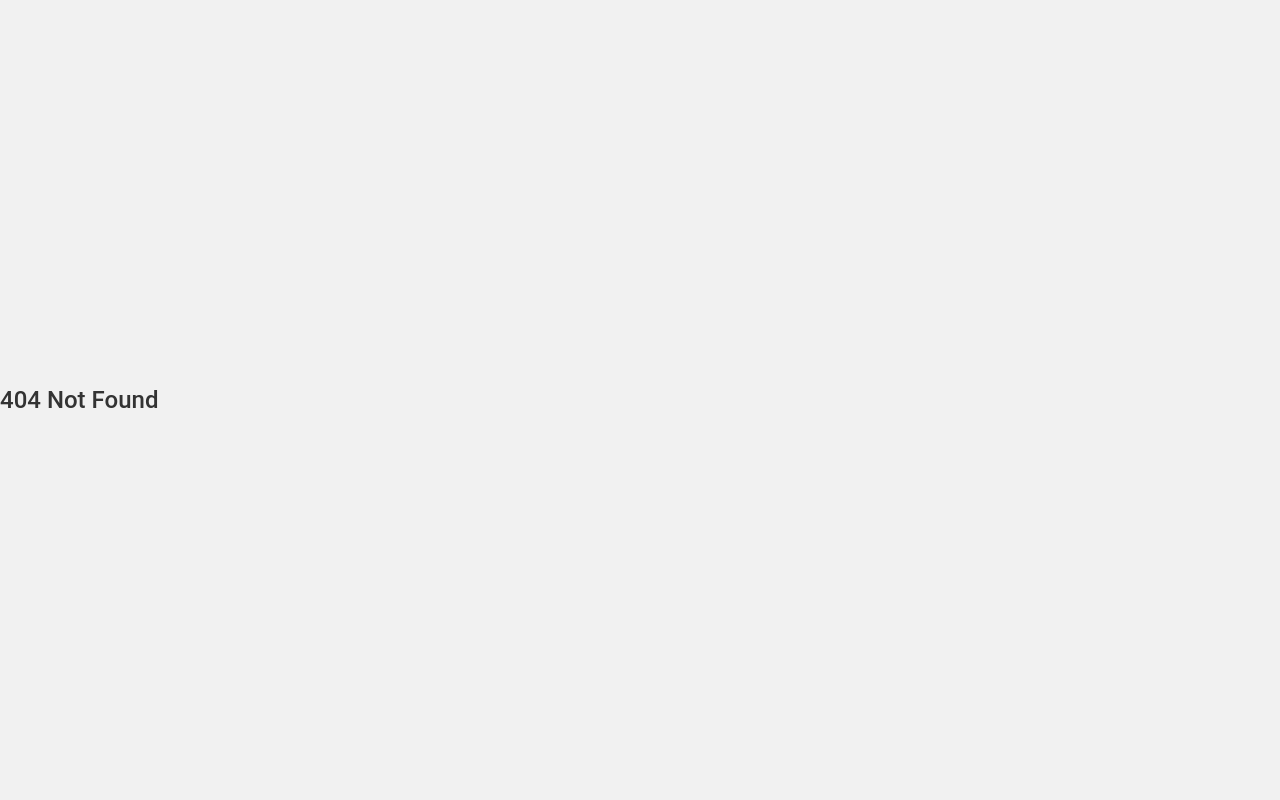
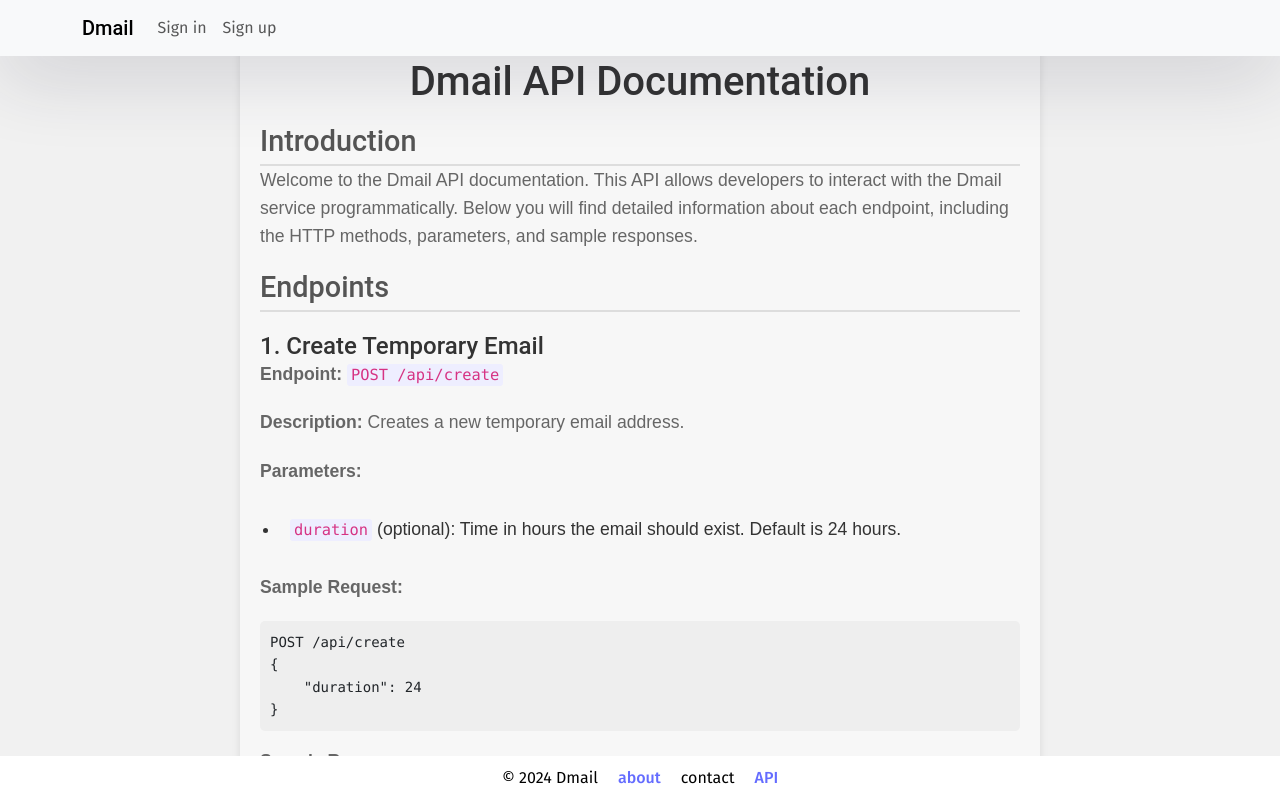
Before and after one commit to AJasem/imap, a React (Vite) app in the folder ipam/: page /api in a window 1280 px wide. Before the commit this address had no page. Shown: the top 800 px of the page. Built offline with nearby package versions, Linux system fonts and the light colour scheme.

Commit message:
added about and api examble  pages

```diff
--- a/ipam/src/App.jsx
+++ b/ipam/src/App.jsx
@@ -1,4 +1,3 @@
-// https://661545a02812521d6f7d97e0--lovely-otter-b1036e.netlify.app/sign-up
 import React from "react";
 import "../node_modules/bootstrap/dist/css/bootstrap.min.css";
 import "./App.css";
@@ -7,6 +6,7 @@ import MailBox from "./components/MailBox.jsx";
 import SignUpPage from "./pages/SignUpPage.jsx";
 import LoginPage from "./pages/LoginPage.jsx";
 import About from "./pages/About.jsx";
+import Api from "./pages/Api.jsx";
 
 function App() {
   return (
@@ -18,6 +18,7 @@ function App() {
           <Route path="/sign-up" element={<SignUpPage />} />
           <Route path="/mailbox" element={<MailBox />} />
           <Route path="/about" element={<About />} />
+          <Route path="api" element={<Api/>} />
           <Route path="*" element={<NoMatch />} />
         </Routes>
       </div>
--- /dev/null
+++ b/ipam/src/components/Api.css
@@ -0,0 +1,82 @@
+.api-doc {
+    font-family: 'Arial', sans-serif;
+    line-height: 1.6;
+    max-width: 800px;
+    margin: 40px auto;
+    padding: 20px;
+    background-color: #f7f7f7;
+    border-radius: 10px;
+    box-shadow: 0 4px 8px rgba(0, 0, 0, 0.1);
+}
+
+.api-doc h1 {
+    font-size: 2.5em;
+    color: #333;
+    margin-bottom: 20px;
+    text-align: center;
+}
+
+.api-doc h2 {
+    font-size: 1.8em;
+    color: #555;
+    margin-top: 20px;
+    border-bottom: 2px solid #ddd;
+    padding-bottom: 5px;
+}
+
+.api-doc h3 {
+    font-size: 1.5em;
+    color: #333;
+    margin-top: 20px;
+}
+
+.api-doc p, .api-doc ul {
+    font-size: 1.1em;
+    color: #666;
+    margin-bottom: 20px;
+}
+
+.api-doc ul {
+    list-style-type: disc;
+    margin-left: 20px;
+}
+
+.api-doc ul li {
+    margin-bottom: 10px;
+}
+
+.api-doc code {
+    background-color: #eef;
+    padding: 2px 4px;
+    border-radius: 3px;
+}
+
+.api-doc pre {
+    background-color: #eee;
+    padding: 10px;
+    border-radius: 5px;
+    overflow-x: auto;
+}
+
+.api-doc pre code {
+    background-color: transparent;
+    padding: 0;
+}
+
+@media (max-width: 768px) {
+    .api-doc {
+        padding: 15px;
+    }
+
+    .api-doc h1 {
+        font-size: 2em;
+    }
+
+    .api-doc h2 {
+        font-size: 1.5em;
+    }
+
+    .api-doc p, .api-doc ul {
+        font-size: 1em;
+    }
+}
--- /dev/null
+++ b/ipam/src/components/Api.jsx
@@ -0,0 +1,131 @@
+import React from "react";
+import './Api.css';
+
+function APIDocumentation() {
+    return (
+        <div className="api-doc">
+            <h1>Dmail API Documentation</h1>
+            <h2>Introduction</h2>
+            <p>Welcome to the Dmail API documentation. This API allows developers to interact with the Dmail service programmatically. Below you will find detailed information about each endpoint, including the HTTP methods, parameters, and sample responses.</p>
+
+            <h2>Endpoints</h2>
+
+            <h3>1. Create Temporary Email</h3>
+            <p><strong>Endpoint:</strong> <code>POST /api/create</code></p>
+            <p><strong>Description:</strong> Creates a new temporary email address.</p>
+            <p><strong>Parameters:</strong></p>
+            <ul>
+                <li><code>duration</code> (optional): Time in hours the email should exist. Default is 24 hours.</li>
+            </ul>
+            <p><strong>Sample Request:</strong></p>
+            <pre>
+                <code>
+{`POST /api/create
+{
+    "duration": 24
+}`}
+                </code>
+            </pre>
+            <p><strong>Sample Response:</strong></p>
+            <pre>
+                <code>
+{`{
+    "email": "example@dmail.com",
+    "expires_in": "24 hours"
+}`}
+                </code>
+            </pre>
+
+            <h3>2. Send Email</h3>
+            <p><strong>Endpoint:</strong> <code>POST /api/send</code></p>
+            <p><strong>Description:</strong> Sends an email from a temporary email address.</p>
+            <p><strong>Parameters:</strong></p>
+            <ul>
+                <li><code>from</code> (required): The temporary email address to send from.</li>
+                <li><code>to</code> (required): The recipient's email address.</li>
+                <li><code>subject</code> (required): The subject of the email.</li>
+                <li><code>body</code> (required): The body of the email.</li>
+            </ul>
+            <p><strong>Sample Request:</strong></p>
+            <pre>
+                <code>
+{`POST /api/send
+{
+    "from": "example@dmail.com",
+    "to": "recipient@example.com",
+    "subject": "Hello!",
+    "body": "This is a test email."
+}`}
+                </code>
+            </pre>
+            <p><strong>Sample Response:</strong></p>
+            <pre>
+                <code>
+{`{
+    "status": "success",
+    "message": "Email sent successfully."
+}`}
+                </code>
+            </pre>
+
+            <h3>3. Receive Emails</h3>
+            <p><strong>Endpoint:</strong> <code>GET /api/receive</code></p>
+            <p><strong>Description:</strong> Retrieves emails received by a temporary email address.</p>
+            <p><strong>Parameters:</strong></p>
+            <ul>
+                <li><code>email</code> (required): The temporary email address to check.</li>
+            </ul>
+            <p><strong>Sample Request:</strong></p>
+            <pre>
+                <code>
+{`GET /api/receive?email=example@dmail.com`}
+                </code>
+            </pre>
+            <p><strong>Sample Response:</strong></p>
+            <pre>
+                <code>
+{`{
+    "emails": [
+        {
+            "from": "sender@example.com",
+            "subject": "Welcome!",
+            "body": "Welcome to Dmail!",
+            "received_at": "2024-06-21T12:34:56Z"
+        }
+    ]
+}`}
+                </code>
+            </pre>
+
+            <h3>4. Delete Email</h3>
+            <p><strong>Endpoint:</strong> <code>DELETE /api/delete</code></p>
+            <p><strong>Description:</strong> Deletes a specific email received by a temporary email address.</p>
+            <p><strong>Parameters:</strong></p>
+            <ul>
+                <li><code>email</code> (required): The temporary email address.</li>
+                <li><code>email_id</code> (required): The ID of the email to delete.</li>
+            </ul>
+            <p><strong>Sample Request:</strong></p>
+            <pre>
+                <code>
+{`DELETE /api/delete
+{
+    "email": "example@dmail.com",
+    "email_id": "12345"
+}`}
+                </code>
+            </pre>
+            <p><strong>Sample Response:</strong></p>
+            <pre>
+                <code>
+{`{
+    "status": "success",
+    "message": "Email deleted successfully."
+}`}
+                </code>
+            </pre>
+        </div>
+    );
+}
+
+export default APIDocumentation;
--- /dev/null
+++ b/ipam/src/pages/Api.jsx
@@ -0,0 +1,18 @@
+import APIDocumentation from "../components/Api";
+import MainNav from "../components/MainNav";
+import Footer from "../components/Footer";
+
+function Api() {
+    return (
+        <div>
+            <MainNav />
+            <APIDocumentation />
+            <Footer />
+
+        </div>
+    );
+}
+
+
+
+export default Api;
```
